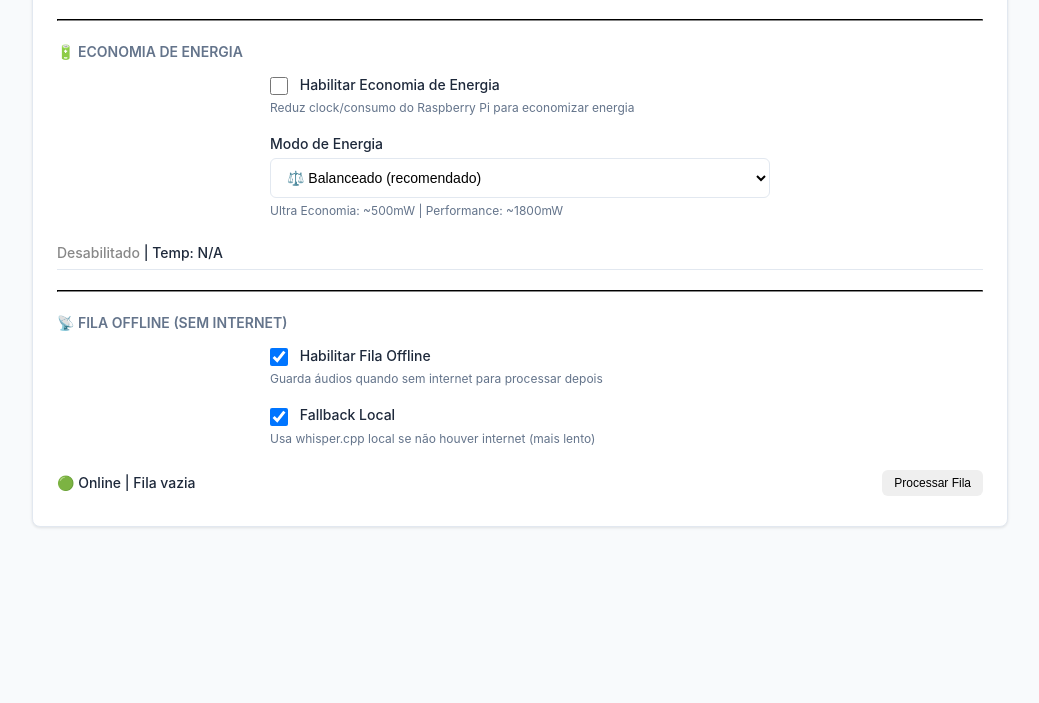
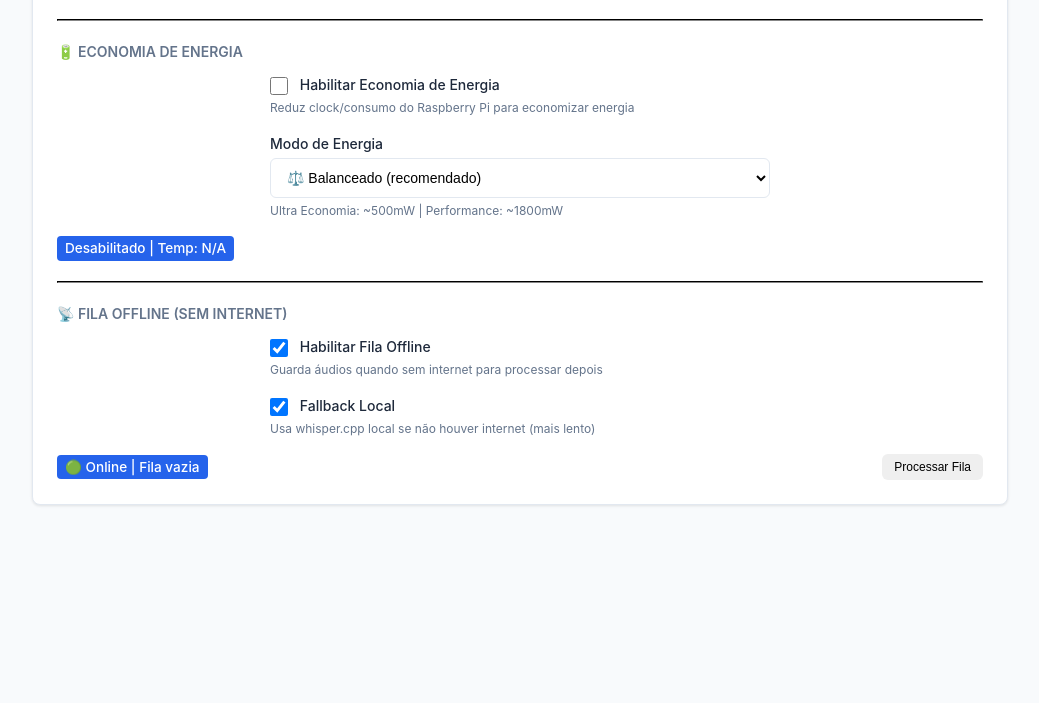
Before and after one commit to marvinmvns/benchmarkarm, a Flask app: page / in a window 1280 px wide. Shown: the part 985-1688 px from the top of the page, without its empty margins (120-1159 px from the left). After the commit the page ends 1491 px from the top, so only its background shows below. Run offline with Flask 3, Linux system fonts and the light colour scheme; data that the repository does not hold is empty.

Commit message:
fix(ui): use badge class for status elements
- Use .badge class for power and queue status (blue background, white text)
- Use textContent instead of innerHTML to avoid style conflicts
- Matches site's design pattern

🤖 Generated with [Claude Code](https://claude.com/claude-code)

Co-Authored-By: Claude Opus 4.5 <noreply@anthropic.com>

```diff
--- a/src/web/static/js/app.js
+++ b/src/web/static/js/app.js
@@ -507,9 +507,9 @@ async function refreshPowerStatus() {
         };
 
         if (status.feature_enabled) {
-            el.innerHTML = `<strong style="color: #4CAF50;">✓ Ativo</strong> | Modo: ${modeNames[mode] || mode} | Temp: ${temp}`;
-        } else {
-            el.innerHTML = `<span style="color: #888;">Desabilitado</span> | Temp: ${temp}`;
+            el.textContent = `✓ Ativo | Modo: ${modeNames[mode] || mode} | Temp: ${temp}`;
+        } else {
+            el.textContent = `Desabilitado | Temp: ${temp}`;
         }
     } catch (error) {
         console.error('Erro ao obter status de energia:', error);
@@ -541,9 +541,9 @@ async function refreshQueueStatus() {
         const onlineIcon = online ? '🟢 Online' : '🔴 Offline';
 
         if (pending > 0) {
-            el.innerHTML = `${onlineIcon} | <strong style="color: #FFC107;">${pending} áudios na fila</strong>`;
-        } else {
-            el.innerHTML = `${onlineIcon} | Fila vazia`;
+            el.textContent = `${onlineIcon} | ${pending} áudios na fila`;
+        } else {
+            el.textContent = `${onlineIcon} | Fila vazia`;
         }
     } catch (error) {
         console.error('Erro ao obter status da fila:', error);
--- a/src/web/templates/index.html
+++ b/src/web/templates/index.html
@@ -151,9 +151,9 @@
                         <small>Ultra Economia: ~500mW | Performance: ~1800mW</small>
                     </div>
 
-                    <p id="power_status_card" style="margin-top: 12px;">
-                        <span id="power_status_text">Status: Verificando...</span>
-                    </p>
+                    <div id="power_status_card" style="margin-top: 12px;">
+                        <span id="power_status_text" class="badge">Status: Verificando...</span>
+                    </div>
 
                     <hr style="margin: 20px 0; border-color: #333;">
                     <h3>📡 Fila Offline (Sem Internet)</h3>
@@ -174,10 +174,10 @@
                         <small>Usa whisper.cpp local se não houver internet (mais lento)</small>
                     </div>
 
-                    <p id="queue_status_card" style="margin-top: 12px; display: flex; justify-content: space-between; align-items: center;">
-                        <span id="queue_status_text">Status: Verificando...</span>
+                    <div id="queue_status_card" style="margin-top: 12px; display: flex; justify-content: space-between; align-items: center;">
+                        <span id="queue_status_text" class="badge">Status: Verificando...</span>
                         <button onclick="processOfflineQueue()" class="btn btn-small">Processar Fila</button>
-                    </p>
+                    </div>
                 </div>
             </section>
 
```
